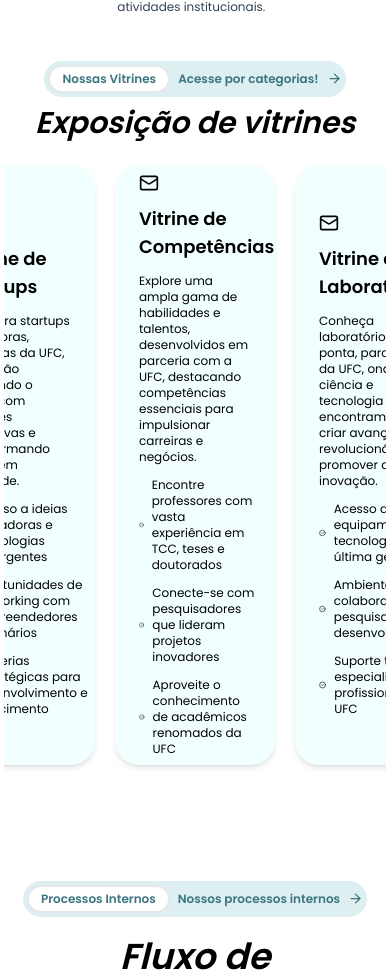
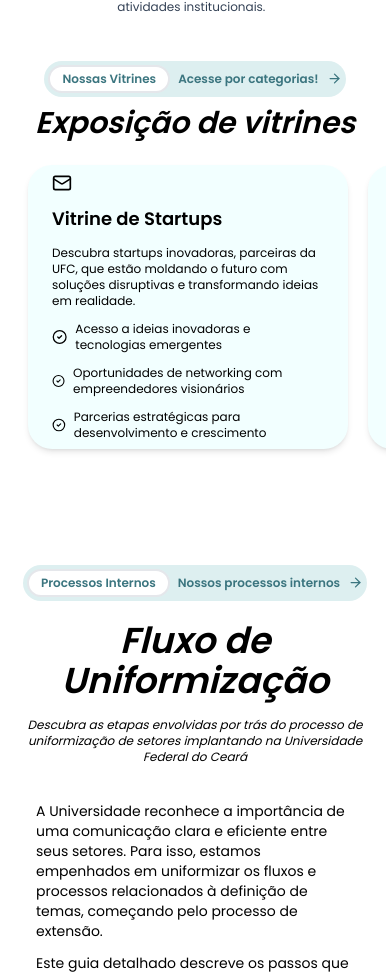
Before and after one commit to AcadPlus/LINKA-FRONT-END, a Next.js app: page /home in a window 390 px wide. Shown: the part 1113-2088 px from the top of the page. Built offline with nearby package versions, Linux system fonts and the light colour scheme.

Commit message:
bug: Corrigindo problema de responsividade de cards

```diff
--- a/app/home/page.tsx
+++ b/app/home/page.tsx
@@ -64,7 +64,7 @@ export default function page() {
           </p>
           <div className="flex flex-row items-center text-secondary">
             <form className="flex flex-row gap-2 items-center">
-              <p className="text-xs w-16 ">Busco por..</p>
+              <p className="text-xs">Busco por..</p>
               <select
                 defaultValue={0}
                 className="bg-white px-1 rounded-full text-xs py-3 border-gray-200 border-2"
@@ -129,7 +129,7 @@ export default function page() {
         <h2 className="text-3xl italic text-center  font-semibold">
           Exposição de vitrines
         </h2>
-        <div className="flex flex-row gap-5 justify-center overflow-y-hidden p-6">
+        <div className="flex flex-row gap-5 overflow-y-hidden p-6">
           {showcases.map((item) => (
             <CardShowcase
               description={item.description}
--- a/app/ui/card-showcase.tsx
+++ b/app/ui/card-showcase.tsx
@@ -4,10 +4,10 @@ import { CardProps } from '../lib/definitions'
 
 export default function CardShowcase({ description, title, items }: CardProps) {
   return (
-    <div className="min-w-40 min-h-80 max-w-96 bg-[#f2ffff] rounded-3xl flex flex-col gap-3 justify-center px-6 py-2 shadow-md">
+    <div className="min-w-80 bg-[#f2ffff] rounded-3xl flex flex-col gap-3 justify-center px-6 py-2 shadow-md">
       <Mail className="flex self-start" size={20} />
       <h3 className="font-semibold text-lg">{title}</h3>
-      <p className="text-xs max-w-80">{description}</p>
+      <p className="text-xs h-16">{description}</p>
       <ul className="flex flex-col self-start gap-3">
         {items.map((item) => (
           <li key={item} className="text-xs flex items-center gap-2">
```
